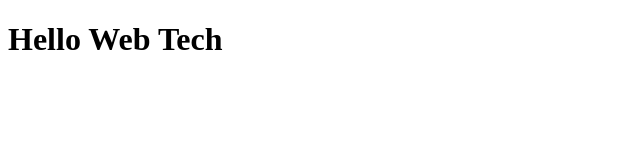
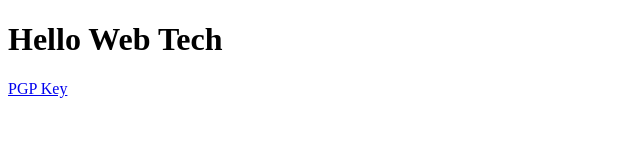
Before and after one commit to jalexm4/set08101, a plain HTML site: page lab01/index.html in a window 1280 px wide. Shown: the full height of the page, 0-640 px from the left. Drawn offline with Linux system fonts and the light colour scheme.

Commit message:
Added Public PGP Key

```diff
--- a/lab01/index.html
+++ b/lab01/index.html
@@ -6,5 +6,6 @@
     </head>
     <body>
         <h1>Hello Web Tech</h1>
+        <a href="public.asc">PGP Key</a>
     </body>
 </html>
```
Also changed, not shown: 1 other file.
